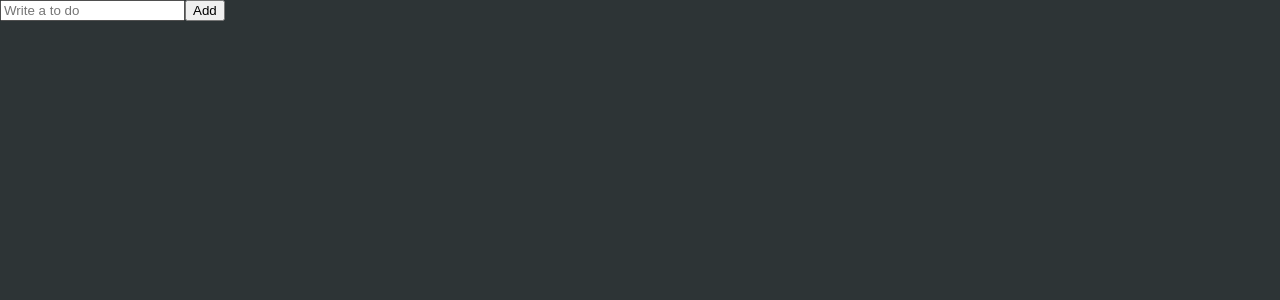
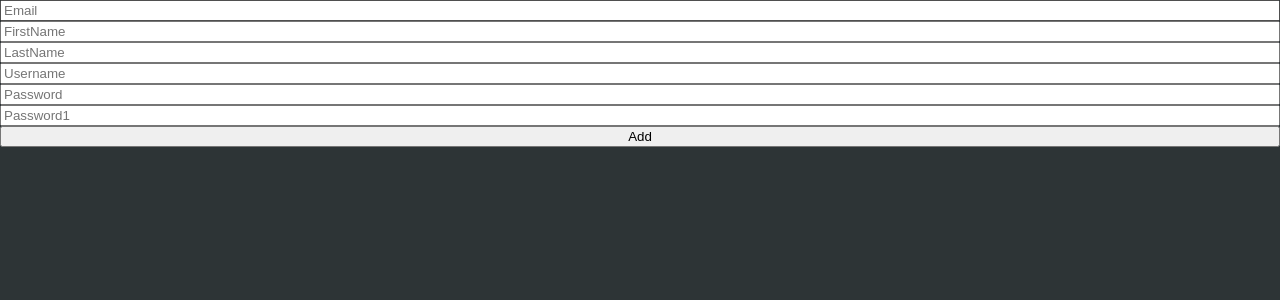
Before and after one commit to ANchangwan/STATE-MANAGEMENT-with-Recoil, a React (Create React App) app: page / in a window 1280 px wide. Shown: the top 300 px of the page. Built offline with nearby package versions, Linux system fonts and the light colour scheme.

Commit message:
handleSubmit and formState 추가

```diff
--- a/src/ToDoList.tsx
+++ b/src/ToDoList.tsx
@@ -1,12 +1,39 @@
-import React, { useState } from "react";
+import React from "react";
 import { useForm } from "react-hook-form";
 
 function ToDoList() {
-  const { register, watch } = useForm();
+  const { register, handleSubmit, formState } = useForm();
+  const onValid = (data: any) => {
+    console.log(data);
+  };
+  console.log(formState.errors);
   return (
     <div>
-      <form>
-        <input {...register("todo")} placeholder="Write a to do" />
+      <form
+        style={{ display: "flex", flexDirection: "column" }}
+        onSubmit={handleSubmit(onValid)}
+      >
+        <input {...register("email", { required: true })} placeholder="Email" />
+        <input
+          {...register("firstName", { required: true })}
+          placeholder="FirstName"
+        />
+        <input
+          {...register("lastName", { required: true })}
+          placeholder="LastName"
+        />
+        <input
+          {...register("username", { required: true })}
+          placeholder="Username"
+        />
+        <input
+          {...register("password", { required: true })}
+          placeholder="Password"
+        />
+        <input
+          {...register("password1", { required: true })}
+          placeholder="Password1"
+        />
         <button>Add</button>
       </form>
     </div>
```
